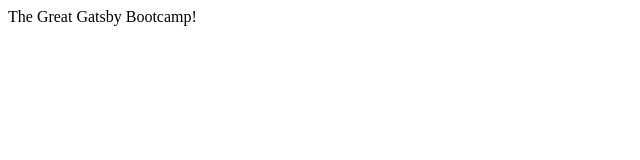
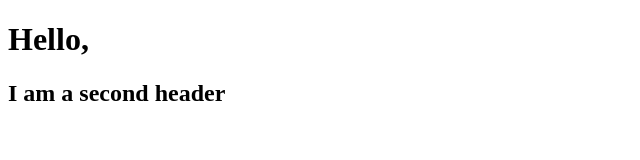
Before and after one commit to frankhaotic/the-gatsby-blog, a Gatsby site: page / in a window 1280 px wide. Shown: the whole page, without its empty margins (0-640 px from the left). Built offline with nearby package versions, Linux system fonts and the light colour scheme; Gatsby itself is replaced by a stand-in of ours.

Commit message:
more changes

```diff
--- a/src/pages/index.js
+++ b/src/pages/index.js
@@ -1,5 +1,12 @@
-import React from "react"
+import React from 'react'
 
-export default function Home() {
-  return <div>The Great Gatsby Bootcamp!</div>
+const IndexPage = () => {
+  return(
+    <div>
+      <h1>Hello,</h1>
+      <h2>I am a second header</h2>
+    </div>
+  )
 }
+
+export default IndexPage
```
